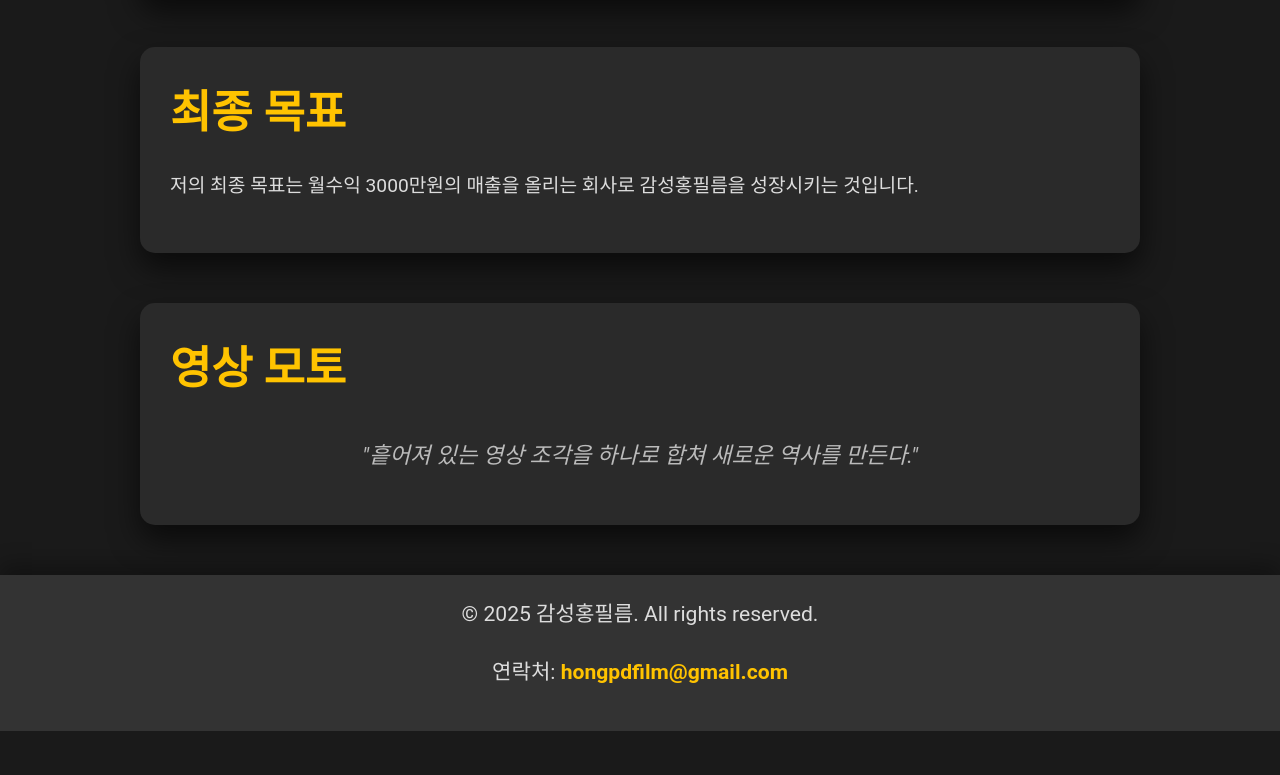
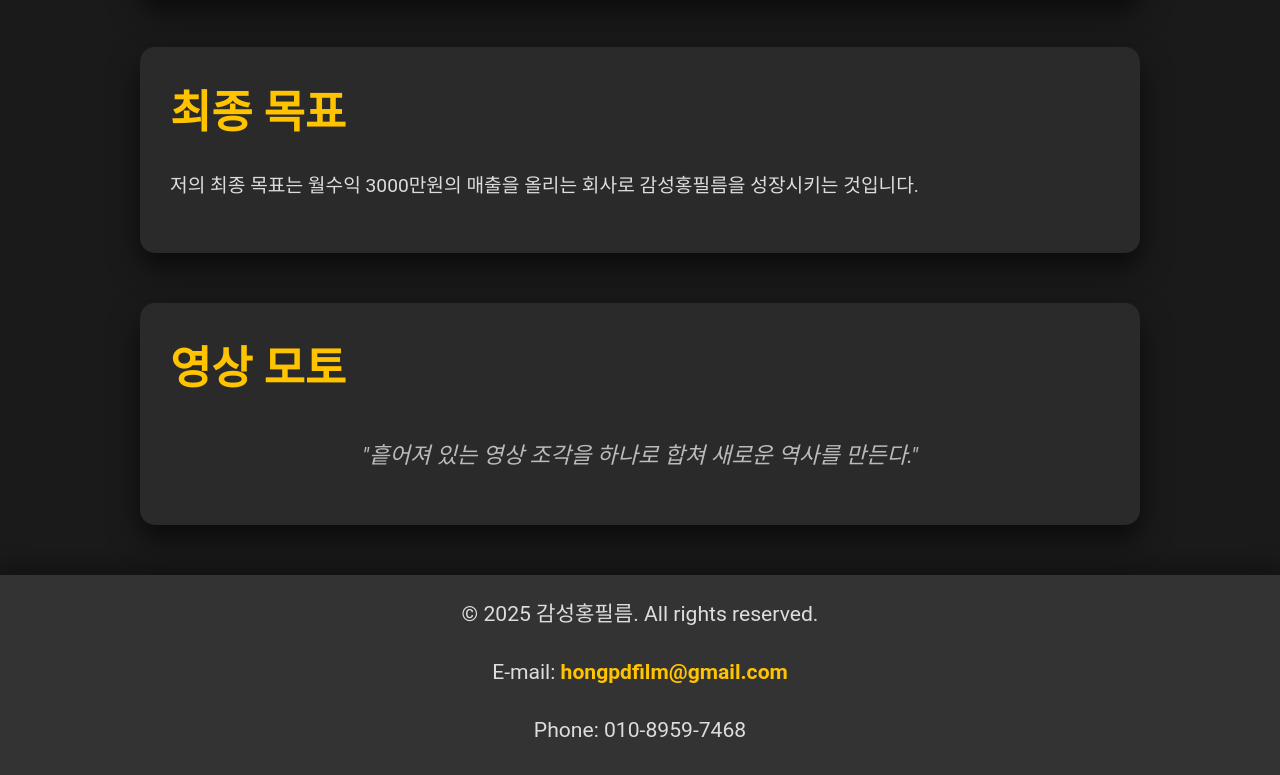
Before and after one commit to E-HongPD/E-HongPD.github.io, a plain HTML site: page index.html in a window 1280 px wide. Shown: the part 673-1448 px from the top of the page. Before the commit the page ends 1404 px from the top, so only its background shows below. Drawn offline with Linux system fonts and the light colour scheme.

Commit message:
Update index.html

```diff
--- a/index.html
+++ b/index.html
@@ -126,7 +126,8 @@
 
 <footer>
     <p>&copy; 2025 감성홍필름. All rights reserved.</p>
-    <p>연락처: <a href="mailto:hongpdfilm@gmail.com">hongpdfilm@gmail.com</a></p>
+    <p>E-mail: <a href="mailto:hongpdfilm@gmail.com">hongpdfilm@gmail.com</a></p>
+    <p>Phone: 010-8959-7468</a></p>
 </footer>
 
 </body>
```
